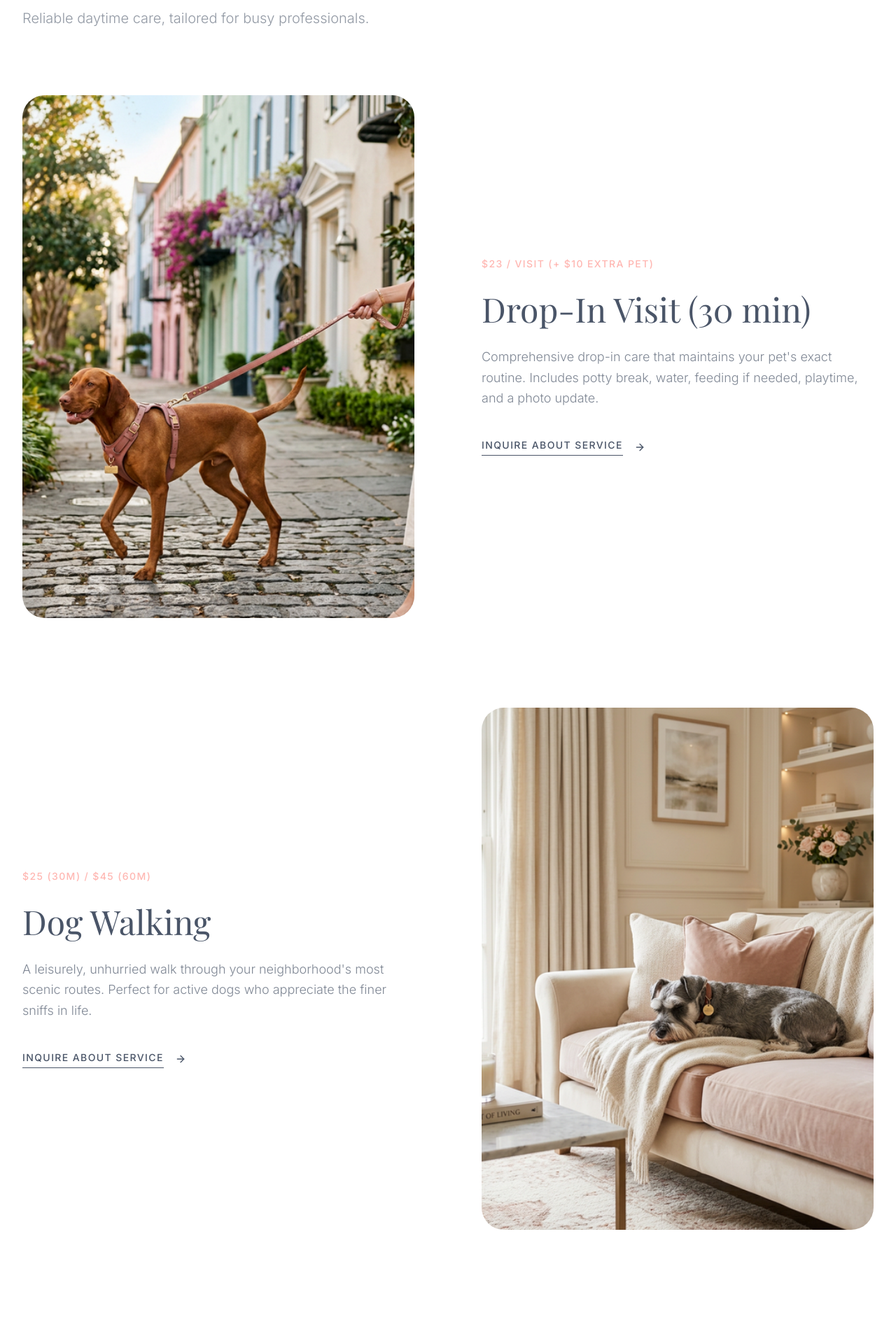
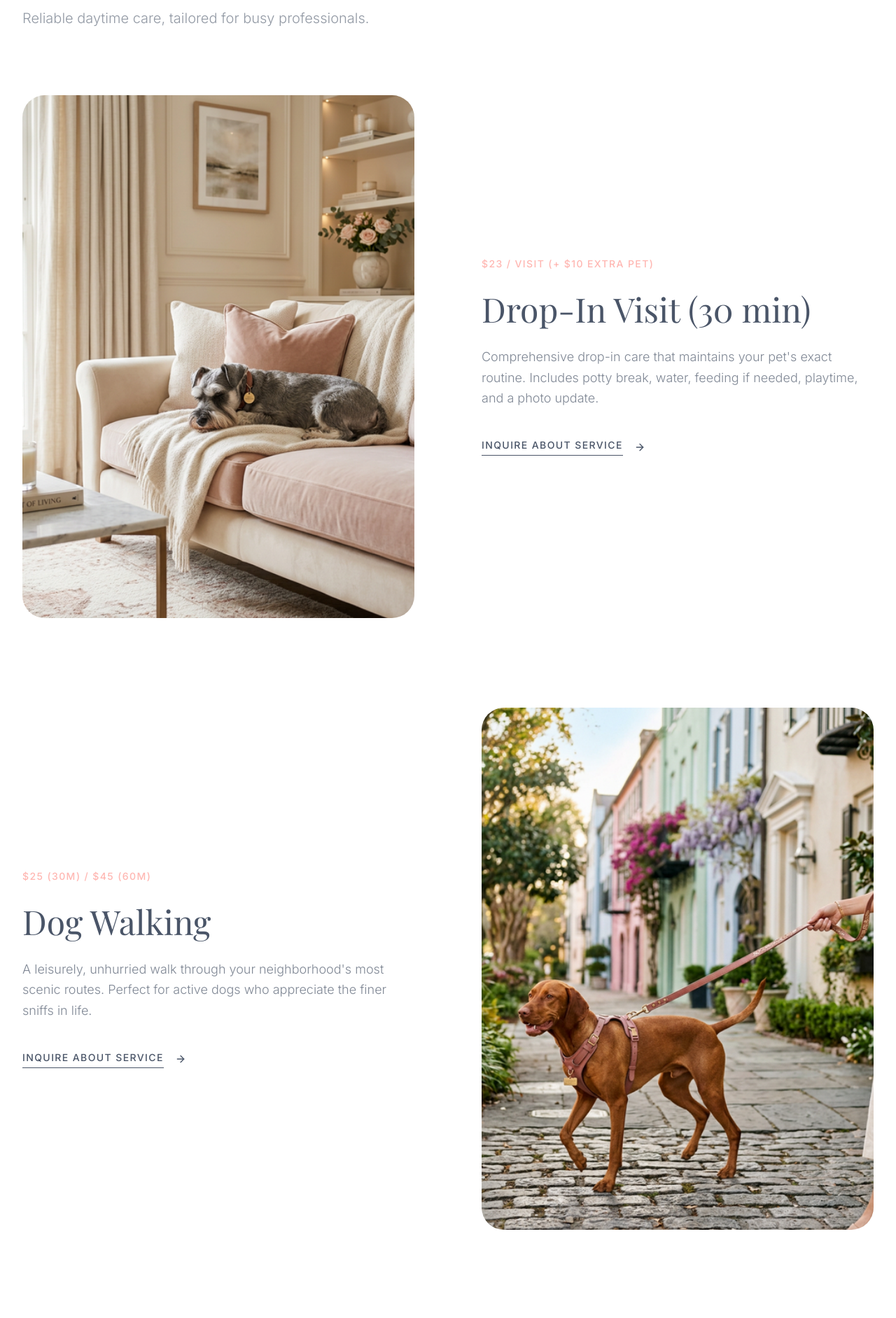
Before and after one commit to Founditmarketing/southern-strolls, a React (Vite) app: page / in a window 1280 px wide. Shown: the part 980-2863 px from the top of the page at 70% size. Built offline with nearby package versions, Linux system fonts and the light colour scheme; a web font is replaced by a local one.

Commit message:
Swap images for Drop-In and Dog Walking

```diff
--- a/src/components/Services.tsx
+++ b/src/components/Services.tsx
@@ -5,13 +5,13 @@ const services = [
     title: "Drop-In Visit (30 min)",
     desc: "Comprehensive drop-in care that maintains your pet's exact routine. Includes potty break, water, feeding if needed, playtime, and a photo update.",
     price: "$23 / visit (+ $10 extra pet)",
-    image: "/images/service_signature_stroll_1772814731135.png"
+    image: "/images/service_concierge_sitting_1772814744389.png"
   },
   {
     title: "Dog Walking",
     desc: "A leisurely, unhurried walk through your neighborhood's most scenic routes. Perfect for active dogs who appreciate the finer sniffs in life.",
     price: "$25 (30m) / $45 (60m)",
-    image: "/images/service_concierge_sitting_1772814744389.png"
+    image: "/images/service_signature_stroll_1772814731135.png"
   },
   {
     title: "Puppy Potty Breaks",
```
